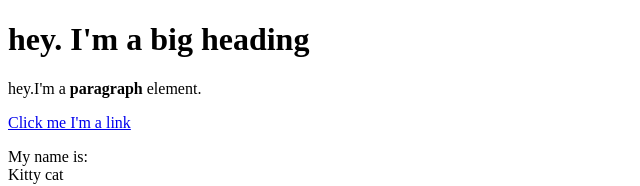
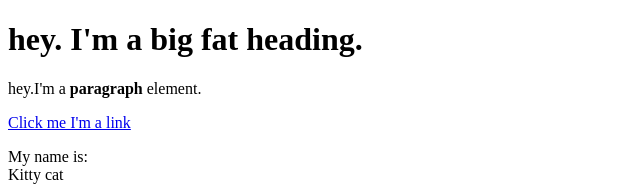
Before and after one commit to Nishanth2468/cartoon-hero, a plain HTML site: page test.html in a window 1280 px wide. Shown: the top 186 px of the page, without its empty margins (0-640 px from the left). Drawn offline with Linux system fonts and the light colour scheme.

Commit message:
added fat

```diff
--- a/test.html
+++ b/test.html
@@ -5,7 +5,7 @@
 </head>
 <body>
 
-<h1>hey. I'm a big heading</h1>
+<h1>hey. I'm a big fat heading.</h1>
 <p>hey.I'm a <b>paragraph</b> element.</p>
 <a href="https://www.google.com/" target="_blank" title="Let's go to google">Click me I'm a link</a>
 <p>My name is:<br>
```
